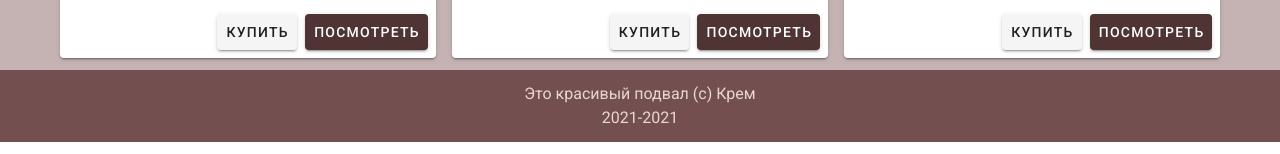
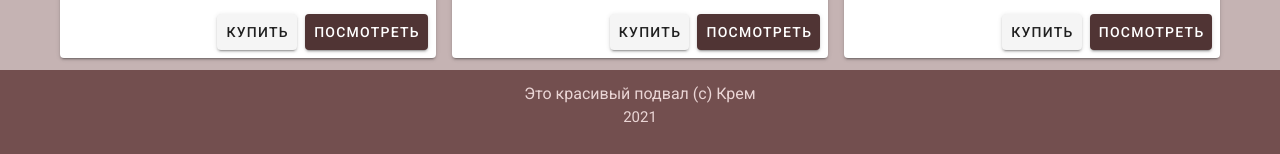
Before and after one commit to lalkakrem/vue_project, a Vue app: page / in a window 1280 px wide. Shown: the part 1242-1396 px from the top of the page. Built offline with nearby package versions, Linux system fonts and the light colour scheme.

Commit message:
мелкие фиксы

```diff
--- a/src/App.vue
+++ b/src/App.vue
@@ -43,7 +43,7 @@
           cols="12"
       >
         Это красивый подвал (c) Крем <br>
-        2021-2021
+        <p style="font-size: 15px">2021</p>
       </v-col>
     </v-footer>
   </v-app>
--- a/src/components/home.vue
+++ b/src/components/home.vue
@@ -10,7 +10,7 @@
                 :key="ad.id"
                 :src="ad.src"
             >
-              <div id="ad-link" >
+              <div class="ad-linklala" >
                 <v-btn :to="'/ad/' + ad.id" style="background: rgba(255,255,255,0.47)">{{ ad.title }}</v-btn>
               </div>
             </v-carousel-item>
@@ -24,6 +24,7 @@
                 v-for="ad in ads"
                 :key="ad.id"
         >
+          <!-- bootstrap size check -->
           <v-card>
             <v-img
                 :src="ad.src"
@@ -39,7 +40,7 @@
             </v-card-text>
             <v-card-actions>
               <v-spacer></v-spacer>
-              <v-btn  :to="'/ad/' + ad.id">
+              <v-btn :to="'/ad/' + ad.id">
                 Купить
               </v-btn>
               <v-btn raised color="primary">
@@ -107,7 +108,7 @@ export default {
 }
 </script>
 <style scoped>
-#ad-link {
+.ad-linklala {
   position:absolute;
   bottom: 50px;
   left:50%;
--- a/src/components/info/News.vue
+++ b/src/components/info/News.vue
@@ -13,7 +13,6 @@
             <div id="ad-link2">
               <v-toolbar-text style="color: #e7d9d9; font-size: 15px">{{ad.desc}}</v-toolbar-text>
             </div>
-
           </v-carousel-item>
         </v-carousel>
       </v-flex>
```
